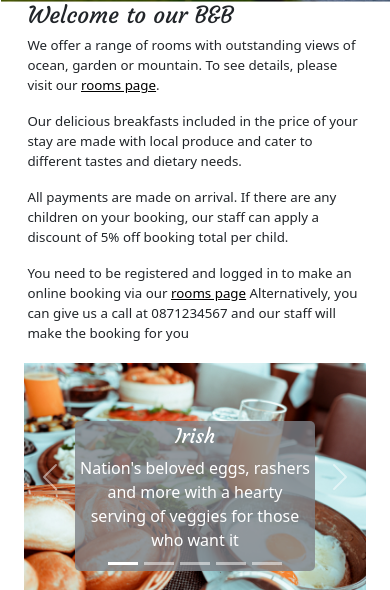
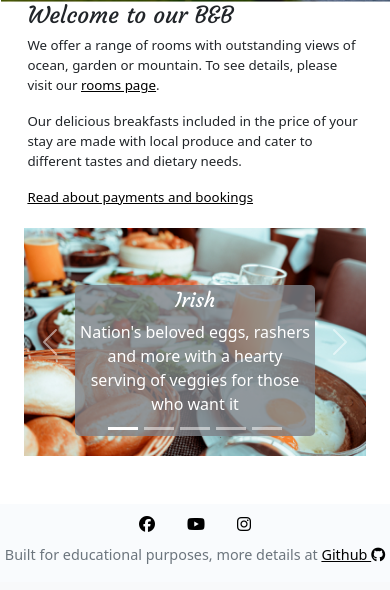
Before and after one commit to AgaToma/lighthouse-bnb, a Django app: page / in a window 390 px wide. Shown: the part 711-1301 px from the top of the page. After the commit the page ends 1275 px from the top, so only its background shows below. Run offline with Django 3.2, Linux system fonts and the light colour scheme; some libraries are stand-ins or nearby versions.

Commit message:
Add collapsible to avoid clutter on small screens

```diff
--- a/home/templates/home/index.html
+++ b/home/templates/home/index.html
@@ -18,12 +18,17 @@
             </p>
             <p>Our delicious breakfasts included in the price of your stay
                 are made with local produce and cater to different tastes and dietary needs.</p>
-            <p>All payments are made on arrival. If there are any children on your booking, our staff can apply
+            <p><a data-bs-toggle="collapse" href=".multi-collapse" role="button" aria-expanded="false"
+                    aria-controls="multiCollapse">
+                    Read about payments and bookings</a></p>
+            <p class="collapse multi-collapse">All payments are made on arrival. If there are any children on your
+                booking, our staff can apply
                 a discount of 5% off booking total per child.
             </p>
-            <p>You need to be registered and logged in to make an online booking via our <a
-                    href="{% url 'rooms' %}">rooms page</a>
-                Alternatively, you can give us a call at 0871234567 and our staff will make the booking for you</p>
+            <p class="collapse multi-collapse">You need to be registered and logged in to make an online booking via our
+                <a href="{% url 'rooms' %}">rooms page</a>
+                Alternatively, you can give us a call at 0871234567 and our staff will make the booking for you
+            </p>
         </div>
         <div class="carousel-wrapper">
             <div id="brekkieCarousel" class="carousel slide">
```
